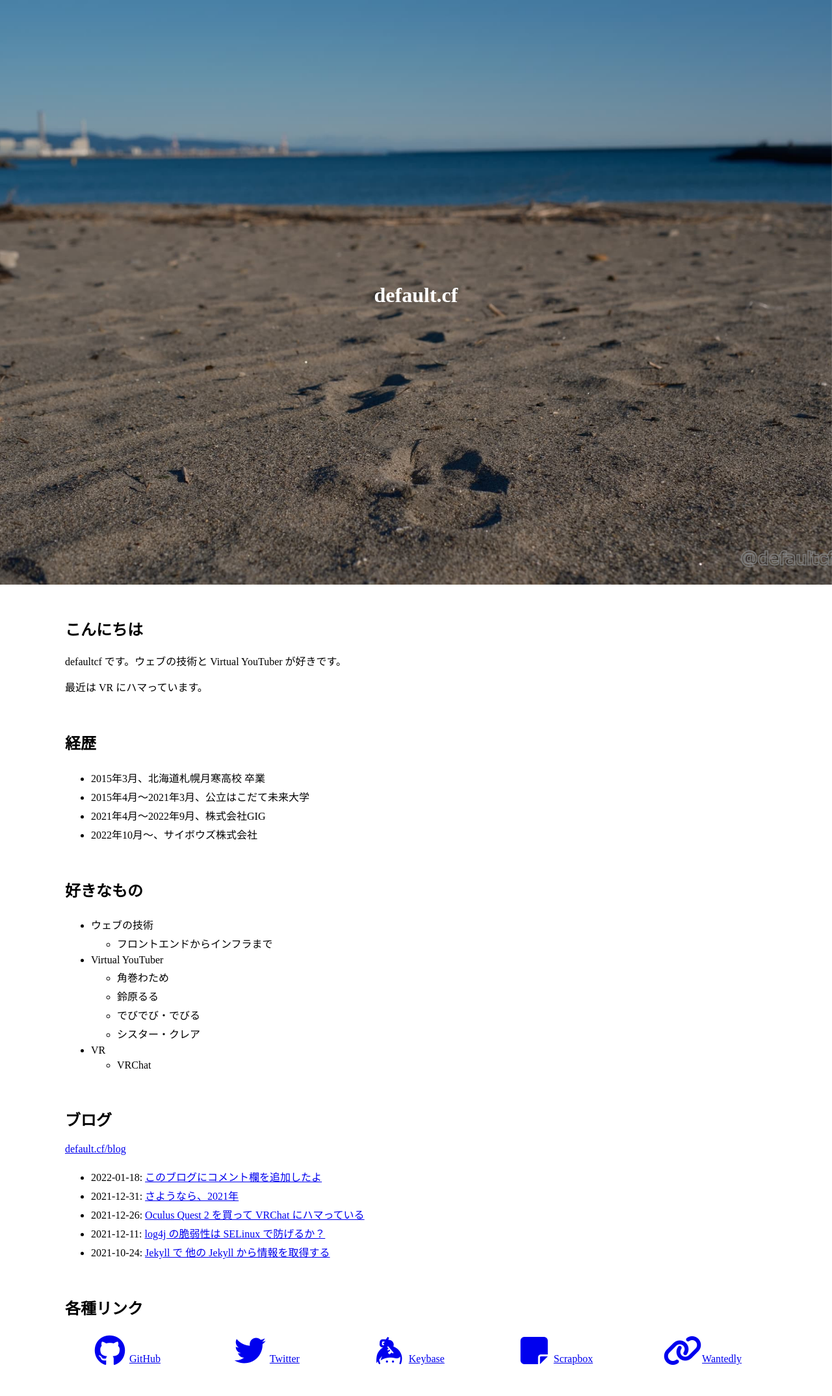
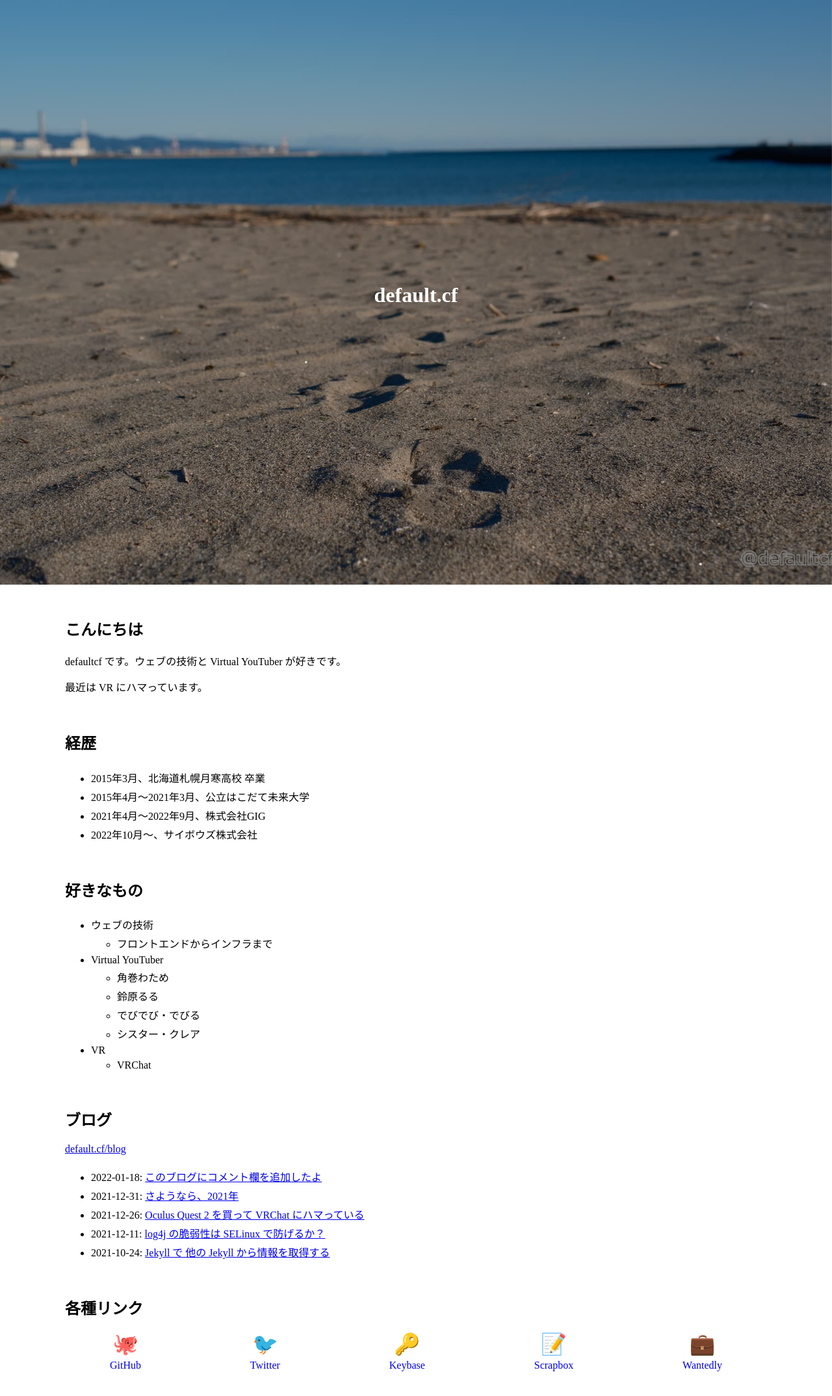
Before and after one commit to defaultcf/defaultcf.github.io, a Jekyll site: the page built from index.markdown, in a window 1280 px wide. Shown: the whole page at 65% size. Built offline with Jekyll 4.4.1, drawn with Linux system fonts in a browser that asks for light colours; nearby versions of some CDN libraries.

Commit message:
feat: links のデザインを修正

```diff
--- a/_layouts/default.html
+++ b/_layouts/default.html
@@ -6,7 +6,6 @@
   <meta name="description" content="{{ site.description }}">
   <title>{{ site.title }}</title>
   <link rel="stylesheet" href="./style.css">
-  <script src="https://kit.fontawesome.com/77217ce446.js" crossorigin="anonymous"></script>
 </head>
 <body>
   {{ content }}
--- a/index.markdown
+++ b/index.markdown
@@ -68,32 +68,32 @@ layout: default
 
   <section>
     <h2>各種リンク</h2>
-    <ul class="links">
-      <li>
+    <div class="links">
+      <div>
         <a href="https://github.com/defaultcf" target="_blank" rel="noopener">
-          <i class="fab fa-github fa-fw fa-3x" title="GitHub"></i>GitHub
+          <span class="icon">🐙</span><p>GitHub</p>
         </a>
-      </li>
-      <li>
+      </div>
+      <div>
         <a href="https://twitter.com/defaultcf" target="_blank" rel="noopener">
-          <i class="fab fa-twitter fa-fw fa-3x" title="Twitter"></i>Twitter
+          <span class="icon">🐦</span><p>Twitter</p>
         </a>
-      </li>
-      <li>
+      </div>
+      <div>
         <a href="https://keybase.io/defaultcf" target="_blank" rel="noopener">
-          <i class="fab fa-keybase fa-fw fa-3x" title="Keybase"></i>Keybase
+          <span class="icon">🔑</span><p>Keybase</p>
         </a>
-      </li>
-      <li>
+      </div>
+      <div>
         <a href="https://scrapbox.io/defaultcf" target="_blank" rel="noopener">
-          <i class="fas fa-sticky-note fa-fw fa-3x" title="Scrapbox"></i>Scrapbox
+          <span class="icon">📝</span><p>Scrapbox</p>
         </a>
-      </li>
-      <li>
+      </div>
+      <div>
         <a href="https://www.wantedly.com/id/defaultcf" target="_blank" rel="noopener">
-          <i class="fas fa-link fa-fw fa-3x" title="Wantedly"></i>Wantedly
+          <span class="icon">💼</span><p>Wantedly</p>
         </a>
-      </li>
-    </ul>
+      </div>
+    </div>
   </section>
 </main>
--- a/style.css
+++ b/style.css
@@ -65,3 +65,20 @@ li {
   gap: 30px;
   list-style-type: none;
 }
+
+.links a {
+  display: flex;
+  flex-direction: column;
+  align-items: center;
+  text-decoration: none;
+  gap: 0.3rem;
+
+  span.icon {
+    font-size: 2rem;
+  }
+
+  p {
+    margin: 0;
+    text-align: center;
+  }
+}
```
